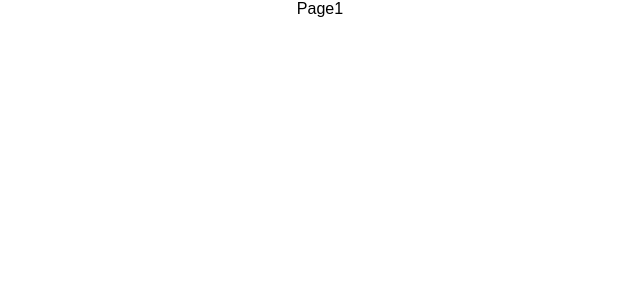
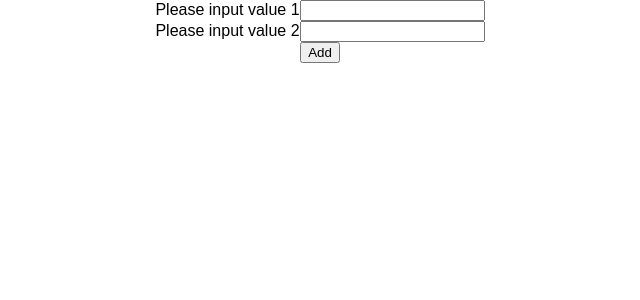
Before and after one commit to fish444556/programming, a React (Create React App) app in the folder programming/: page / in a window 1280 px wide. Shown: the top 300 px of the page, without its empty margins (320-960 px from the left). Built offline with nearby package versions, Linux system fonts and the light colour scheme.

Commit message:
form add

```diff
--- a/programming/src/components/PageOne/PageOne.js
+++ b/programming/src/components/PageOne/PageOne.js
@@ -1,11 +1,36 @@
-import React from 'react';
+import React, { Component } from 'react';
 
-const PageOne = () => {
-  return (
-    <div>
-      Page1
-    </div>
-  );
+class PageOne extends Component {
+  constructor(props) {
+    super(props);
+
+    this.handleSubmit = this.handleSubmit.bind(this);
+  }
+
+
+  handleSubmit(event) {
+    console.warn('submit');
+    event.preventDefault();
+  }
+
+  render() {
+    return (
+      <div>
+        <form onSubmit={this.handleSubmit}>
+          <div>
+            <label>Please input value 1</label>
+            <input name="val1" />
+          </div>
+          <div>
+            <label>Please input value 2</label>
+            <input name="val2" />
+          </div>
+
+          <input type="submit" value="Add" />
+        </form>
+      </div>
+    );
+  }
 };
 
 export default PageOne;
```
